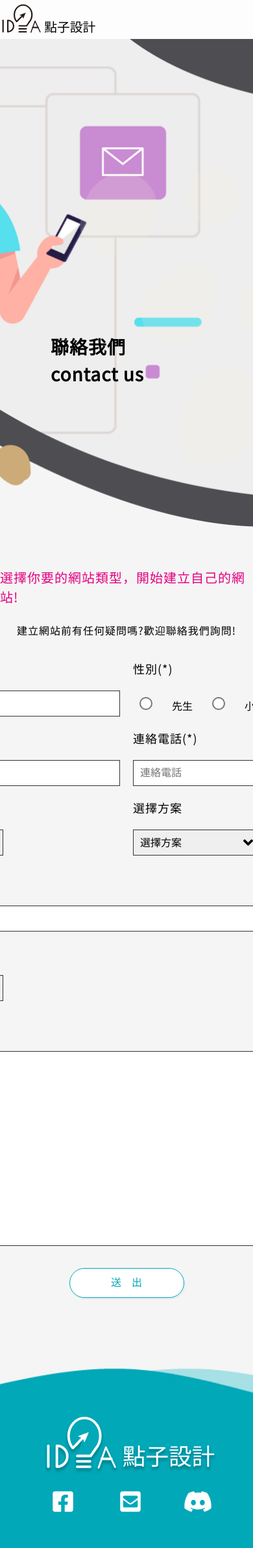
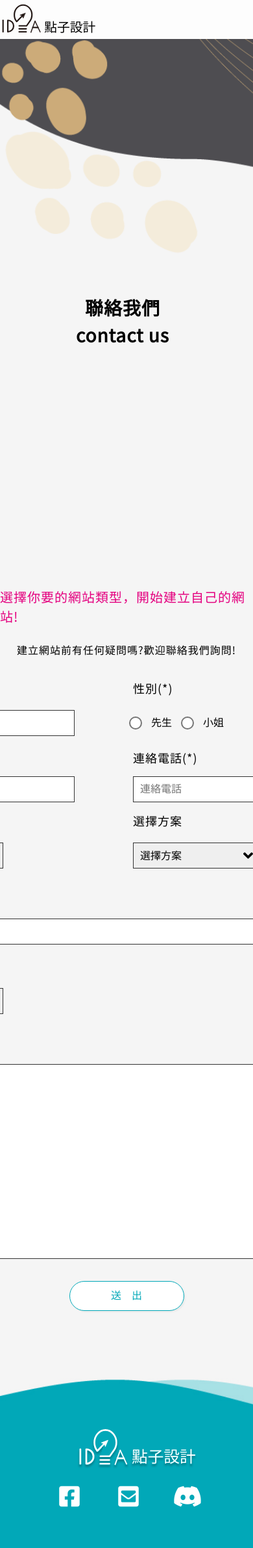
Before and after one commit to TFD10506/TFD105, a web app: file contact.html in a window 390 px wide. Shown: the top 2383 px of the page at 65% size. Run offline with its HTML, style and script files only (its server is not run), Linux system fonts and the light colour scheme.

Commit message:
rwd修改

```diff
--- a/css/index.css
+++ b/css/index.css
@@ -55,7 +55,7 @@
 /* banner */
 .banner {
     max-width: 100%;
-    height: calc(100vh - 90px);
+    height: calc(100vh - 60px);
     background-size: cover;
     background-repeat: no-repeat;
     background-position: right bottom;
@@ -67,9 +67,12 @@
     top: 60%;
     left: 20%;
 }
+.banner-text h2{
+    text-align: center;
+}
 .index-banner-wrapper{
     position: relative;
-    height: calc(100vh - 90px );
+    height: calc(100vh - 60px );
     overflow: hidden;
 }
 .index-banner {
@@ -542,20 +545,21 @@
     font-size: 16px;
     width: 100%;
     padding: 0 10px;
-    margin: 10px;
+    margin: 5px 80px 5px 10px;
     /* border-radius: 26px; */
     border: 1px solid #333;
 }
 
 .contact-gender input {
-    height: 10px;
+    height: 20px;
     width: 10px;
+    margin: 5px 2px;
     zoom: 2;
 }
 
 .contact-gender span {
     font-size: 16px;
-    height: 30px;
+    height: 40px;
     padding: 10px;
 }
 
--- a/css/media.css
+++ b/css/media.css
@@ -16,6 +16,13 @@
         .service-line{
             width: 100%;
         }
+        .banner {
+            background-position: left bottom;
+        }
+        .banner-text{
+            top: 60%;
+            left: 30%;
+        }
     }
 @media screen and (max-width: 768px){
     .menu{
@@ -30,11 +37,15 @@
         margin: 0 auto;
     }
     .footer-img{
-        width:80%;
+        width:70%;
         /* margin-bottom: 60px; */
     }
     .footer-img a{
-        margin-left: 12px;
+        margin-left: 6px;
+    }
+    .fotter-logo{
+        width: 70%;
+        margin-left: 20%;
     }
     .footer-img i{
         font-size: 36px;
@@ -62,6 +73,10 @@
     }
     .flex-block-between {
         justify-content: center;
+    }
+    .banner-text{
+        top: 50%;
+        left: 30%;
     }
     .programme{
         height: 300px;
--- a/js/all.js
+++ b/js/all.js
@@ -2,11 +2,11 @@
 var $loading = $('#loading');
 window.addEventListener("load", function () {
     setTimeout(function () {
-        $loading.fadeOut(1000);
-    }, 1000);
+        $loading.fadeOut(500);
+    }, 500);
     setTimeout(function () {
         document.getElementsByClassName("loading")[0].remove();
-    }, 2000);
+    }, 1000);
 });
 //有時間再改掉
 AOS.init();
```
